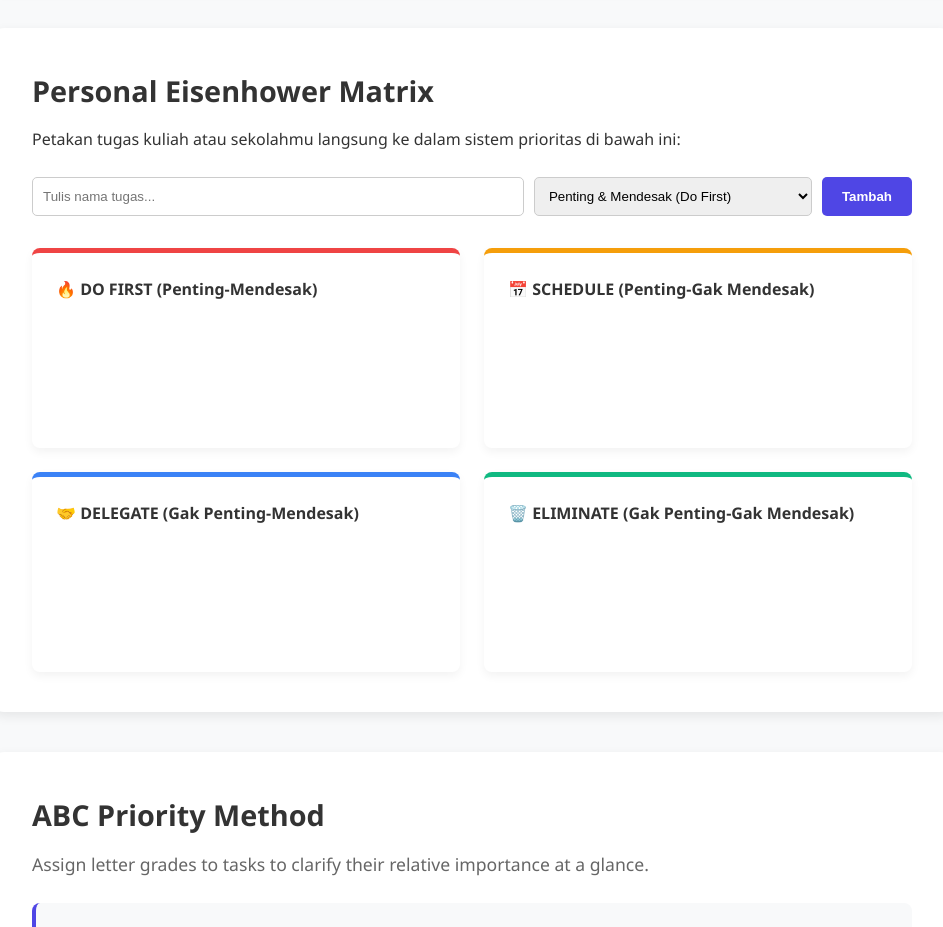
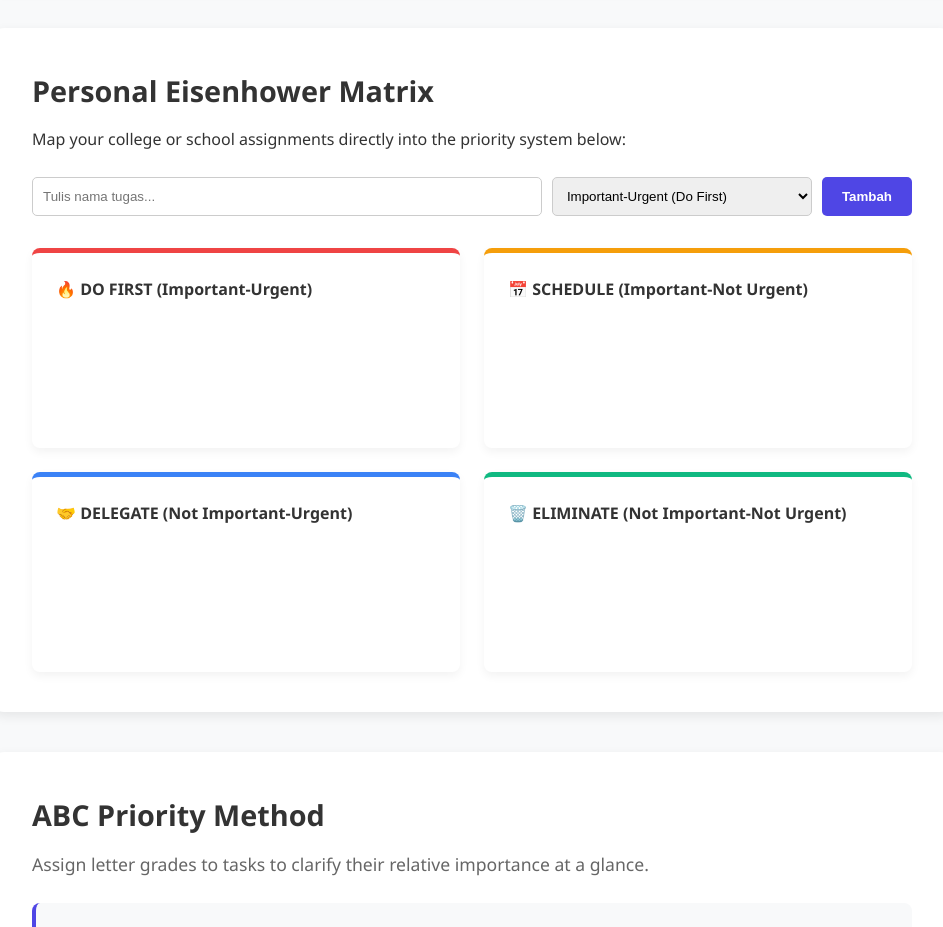
Before and after one commit to kevraf-06/StudyFlow_-, a plain HTML site: page priority-system.html in a window 1280 px wide. Shown: the part 1300-2227 px from the top of the page, without its empty margins (168-1111 px from the left). Drawn offline with Linux system fonts and the light colour scheme.

Commit message:
Update priority-system.html

```diff
--- a/priority-system.html
+++ b/priority-system.html
@@ -807,24 +807,24 @@ body {
 
             <div class="content-card">
     <h2 class="card-title-main">Personal Eisenhower Matrix</h2>
-    <p>Petakan tugas kuliah atau sekolahmu langsung ke dalam sistem prioritas di bawah ini:</p>
+    <p>Map your college or school assignments directly into the priority system below:</p>
 
     <div style="margin: 1.5rem 0; display: flex; gap: 10px; flex-wrap: wrap;">
         <input type="text" id="task-input" placeholder="Tulis nama tugas..." style="flex: 1; padding: 10px; border: 1px solid #ccc; border-radius: 5px; min-width: 200px;">
         <select id="priority-select" style="padding: 10px; border: 1px solid #ccc; border-radius: 5px;">
-            <option value="q1">Penting & Mendesak (Do First)</option>
-            <option value="q2">Penting & Santai (Schedule)</option>
-            <option value="q3">Kurang Penting & Mendesak (Delegate)</option>
-            <option value="q4">Kurang Penting & Santai (Eliminate)</option>
+            <option value="q1">Important-Urgent (Do First)</option>
+            <option value="q2">Important-Not Urgent (Schedule)</option>
+            <option value="q3">Not Important-Urgent (Delegate)</option>
+            <option value="q4">Not Important-Not Urgent (Eliminate)</option>
         </select>
         <button id="add-task-btn" style="background: var(--primary); color: white; padding: 10px 20px; border: none; border-radius: 5px; cursor: pointer; font-weight: 600;">Tambah</button>
     </div>
 
     <div class="matrix-grid">
-        <div class="quadrant q1"><h4>🔥 DO FIRST (Penting-Mendesak)</h4><div id="q1-list"></div></div>
-        <div class="quadrant q2"><h4>📅 SCHEDULE (Penting-Gak Mendesak)</h4><div id="q2-list"></div></div>
-        <div class="quadrant q3"><h4>🤝 DELEGATE (Gak Penting-Mendesak)</h4><div id="q3-list"></div></div>
-        <div class="quadrant q4"><h4>🗑️ ELIMINATE (Gak Penting-Gak Mendesak)</h4><div id="q4-list"></div></div>
+        <div class="quadrant q1"><h4>🔥 DO FIRST (Important-Urgent)</h4><div id="q1-list"></div></div>
+        <div class="quadrant q2"><h4>📅 SCHEDULE (Important-Not Urgent)</h4><div id="q2-list"></div></div>
+        <div class="quadrant q3"><h4>🤝 DELEGATE (Not Important-Urgent)</h4><div id="q3-list"></div></div>
+        <div class="quadrant q4"><h4>🗑️ ELIMINATE (Not Important-Not Urgent)</h4><div id="q4-list"></div></div>
     </div>
 </div>
 
```
